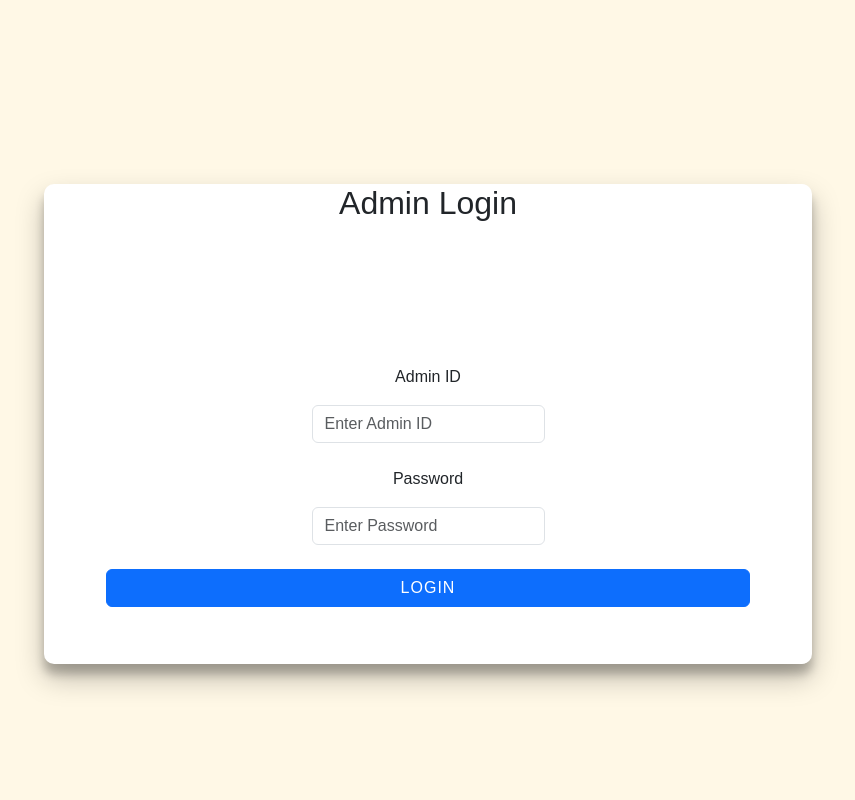
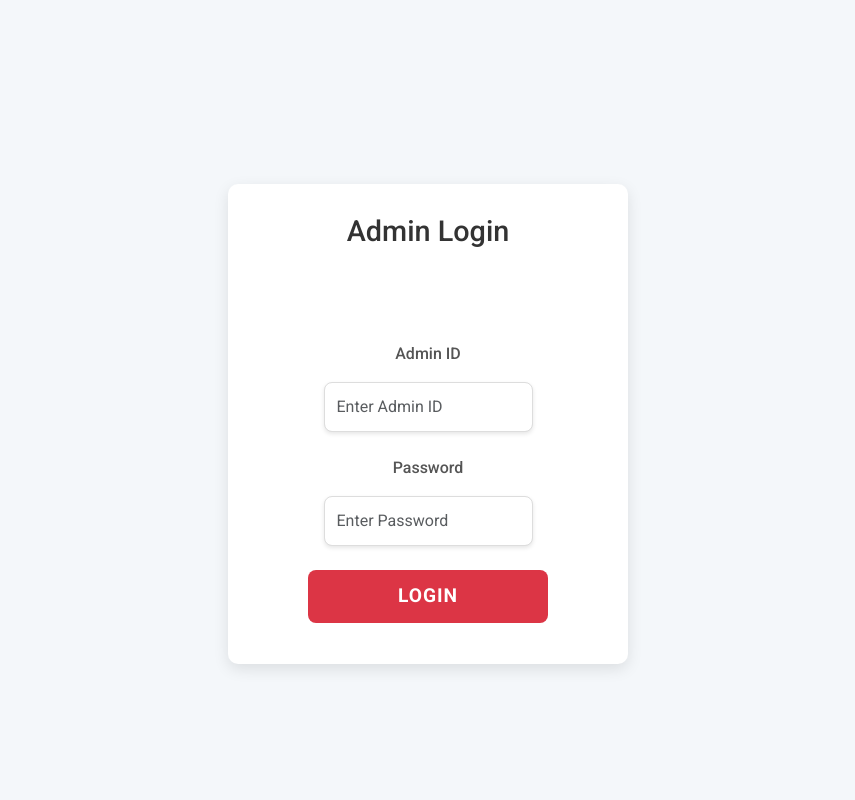
Before and after one commit to aaryanrn/planify, a Flask app: page /admin/admin-login in a window 1280 px wide. Shown: the whole page, without its empty margins (212-1067 px from the left). Run offline with Flask 3, Linux system fonts and the light colour scheme.

Commit message:
admin-login

```diff
--- /dev/null
+++ b/static/users/admin_login.css
@@ -0,0 +1,86 @@
+/* Import a custom font for better presentation */
+@import url('https://fonts.googleapis.com/css2?family=Roboto:wght@400;500;700&display=swap');
+
+/* Global styles */
+body {
+  font-family: 'Roboto', sans-serif;
+  background-color: #f4f7fa;
+  margin: 0;
+  padding: 0;
+}
+
+/* Container for login form */
+.container {
+  max-width: 400px;
+  background-color: #fff;
+  padding: 30px;
+  border-radius: 10px;
+  box-shadow: 0 5px 15px rgba(0, 0, 0, 0.1);
+  margin-top: 80px;
+}
+
+/* Heading styles */
+h2 {
+  font-size: 1.8em;
+  font-weight: 500;
+  color: #333;
+  text-align: center;
+}
+
+/* Styling for form elements */
+.form-label {
+  font-weight: 500;
+  color: #555;
+}
+
+.form-control {
+  border-radius: 8px;
+  box-shadow: 0 2px 4px rgba(0, 0, 0, 0.1);
+  border: 1px solid #ddd;
+  padding: 12px;
+  font-size: 1em;
+  width: 100%;
+}
+
+.form-control:focus {
+  border-color: #007bff;
+  box-shadow: 0 0 8px rgba(0, 123, 255, 0.2);
+}
+
+/* Button styling - RED */
+.btn-primary {
+  background-color: #dc3545; /* Red color */
+  border: none;
+  border-radius: 8px;
+  padding: 12px;
+  font-size: 1.2em;
+  font-weight: 600;
+  color: white;
+  transition: background-color 0.3s ease;
+  width: 100%;
+}
+
+.btn-primary:hover {
+  background-color: #bd2130; /* Darker red on hover */
+}
+
+/* Styling for alert messages */
+.alert {
+  margin-top: 20px;
+  font-size: 1.1em;
+}
+
+/* Responsive layout */
+@media (max-width: 576px) {
+  .container {
+    padding: 20px;
+  }
+
+  h2 {
+    font-size: 1.5em;
+  }
+
+  .btn-primary {
+    font-size: 1.1em;
+  }
+}
--- a/templates/admin/admin_login.html
+++ b/templates/admin/admin_login.html
@@ -1,8 +1,10 @@
 {% extends 'base.html' %}
 {% block body %}
+<link rel="stylesheet" href="{{ url_for('static', filename='users/admin_login.css') }}">
+
 <div class="container mt-5">
-    <h2 class="text-center">Admin Login</h2>
-    <form action="{{ url_for('admin.admin_login') }}" method="POST" class="mt-4">
+    <h2 class="text-center mb-4">Admin Login</h2>
+    <form action="{{ url_for('admin.admin_login') }}" method="POST" class="login-form">
         <div class="mb-3">
             <label for="admin_id" class="form-label">Admin ID</label>
             <input type="text" class="form-control" id="admin_id" name="admin_id" placeholder="Enter Admin ID" required>
@@ -11,8 +13,9 @@
             <label for="admin_password" class="form-label">Password</label>
             <input type="password" class="form-control" id="admin_password" name="admin_password" placeholder="Enter Password" required>
         </div>
-          <button type="submit" class="btn btn-primary w-100">Login</button>
+        <button type="submit" class="btn btn-primary w-100">Login</button>
     </form>
+
     {% with messages = get_flashed_messages(with_categories=true) %}
         {% if messages %}
             <div class="mt-3">
@@ -23,4 +26,5 @@
         {% endif %}
     {% endwith %}
 </div>
-{%endblock body%}
+
+{% endblock body %}
```
